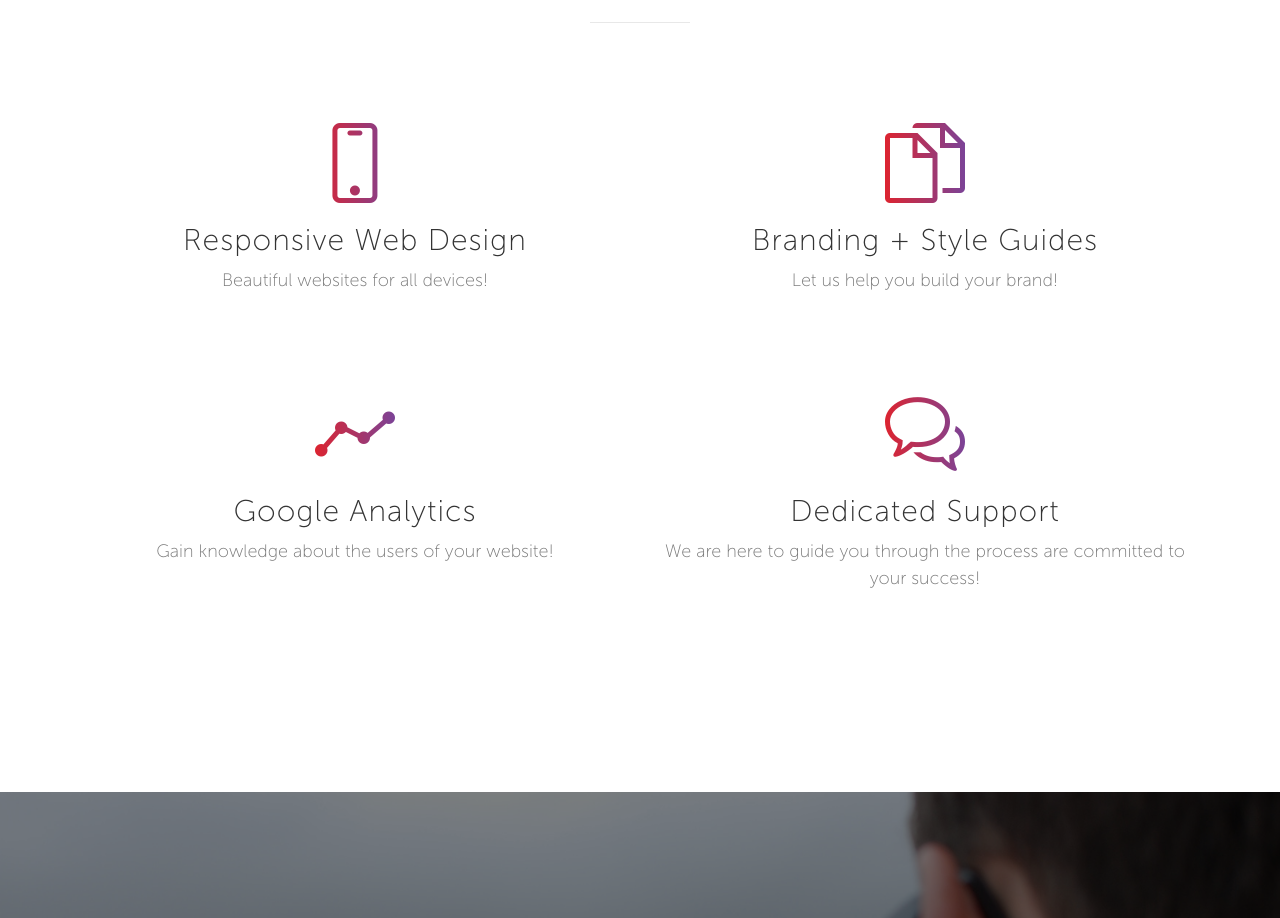
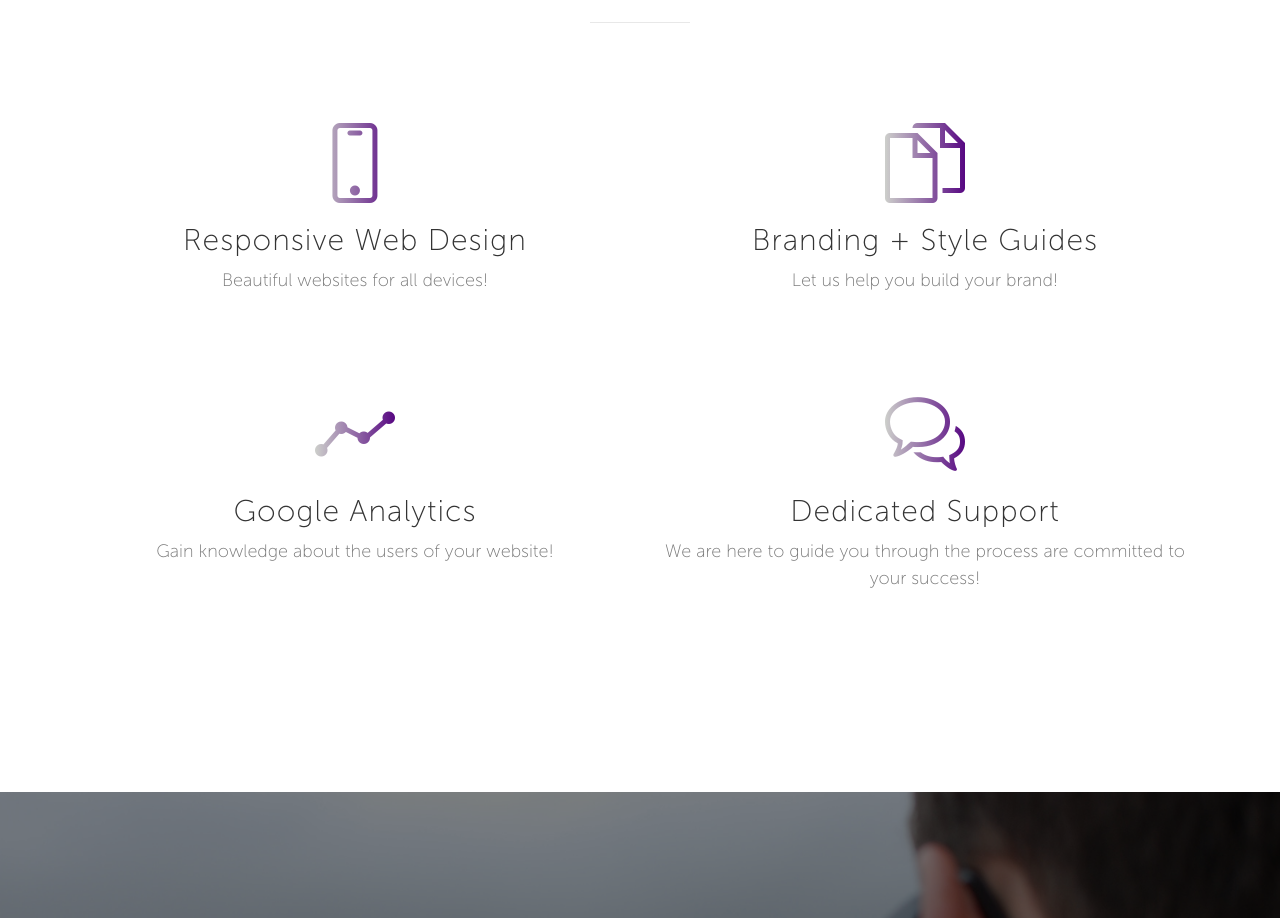
Before and after one commit to vivifydesign/vivifydesign.github.io, a website: page index.html in a window 1280 px wide. Shown: the part 1566-2484 px from the top of the page. Drawn offline with nearby package versions, Linux system fonts and the light colour scheme; a web font is replaced by a local one.

Commit message:
Update vivify.css

```diff
--- a/css/vivify.css
+++ b/css/vivify.css
@@ -303,8 +303,8 @@ section.features .feature-item h3 {
 }
 section.features .feature-item i {
   font-size: 80px;
-  background: -webkit-linear-gradient(to left, #7b4397, #dc2430);
-  background: linear-gradient(to left, #7b4397, #dc2430);
+  background: -webkit-linear-gradient(to right, #cdcfcb, #570782);
+  background: linear-gradient(to right, #cdcfcb, #570782);
   -webkit-background-clip: text;
   -webkit-text-fill-color: transparent;
 }
```
